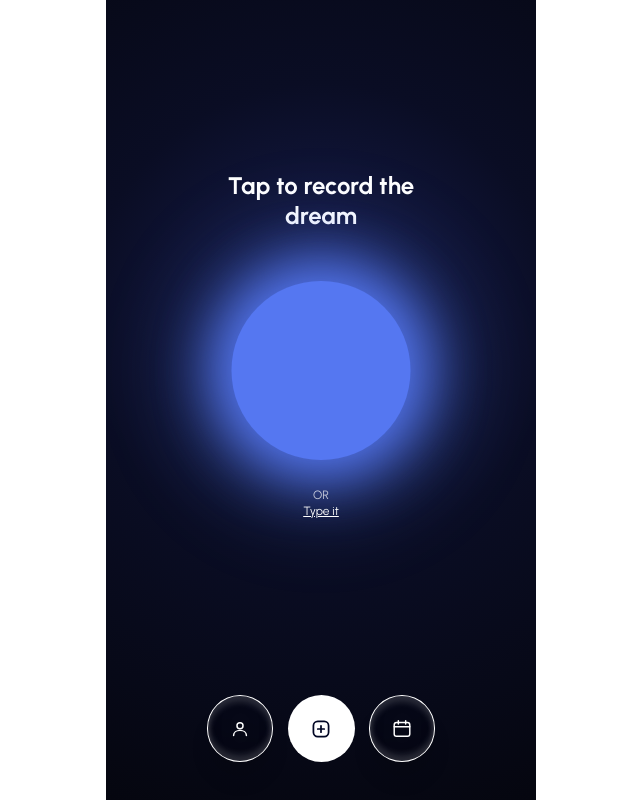
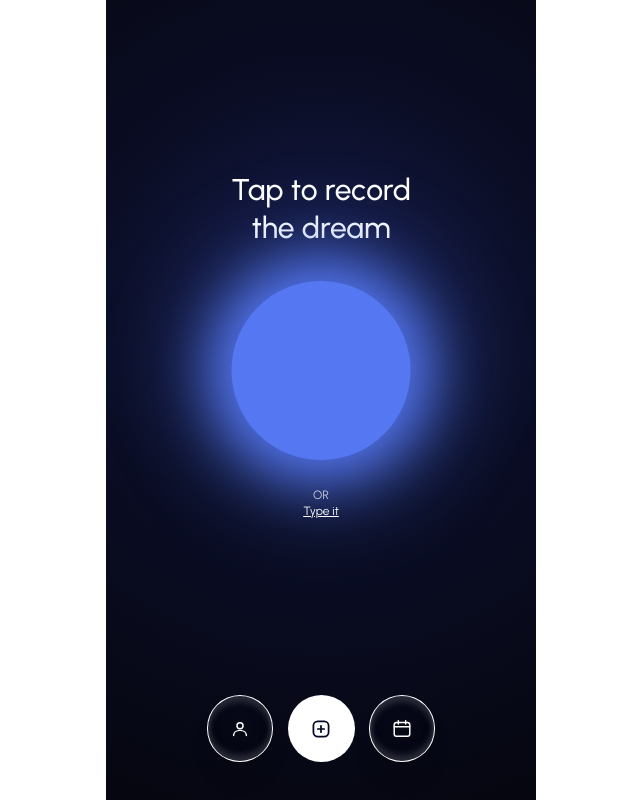
Before and after one commit to shanilei/dream-journal, a Next.js app: page /record in a window 1280 px wide. Shown: the whole page, without its empty margins (319-959 px from the left). Built offline with nearby package versions, Linux system fonts and the light colour scheme.

Commit message:
Fix record screen headline per Figma (node 662-2809)
Was 24px bold with a narrow 192px wrap box; spec calls for 30px
Urbanist Medium at 38px line-height. Widened the wrap box so "Tap to
record the dream" breaks at the same point as the design.

```diff
--- a/src/app/record/record.module.css
+++ b/src/app/record/record.module.css
@@ -23,11 +23,11 @@
   left: 50%;
   top: calc(23.08% - 14px);
   transform: translateX(-50%);
-  width: 192px;
+  width: 230px;
   margin: 0;
-  font-size: 24px;
-  font-weight: 700;
-  line-height: 1.25;
+  font-size: 30px;
+  font-weight: 500;
+  line-height: 38px;
   color: #000624;
   text-align: center;
 }
```
